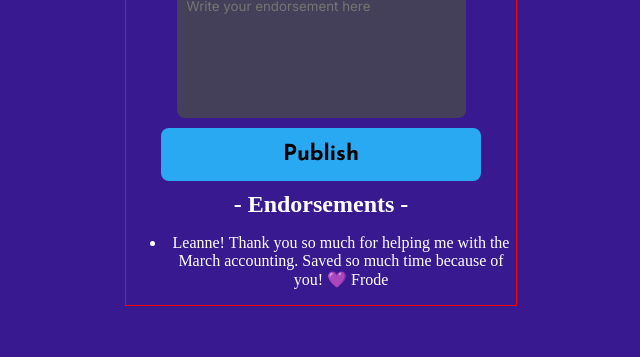
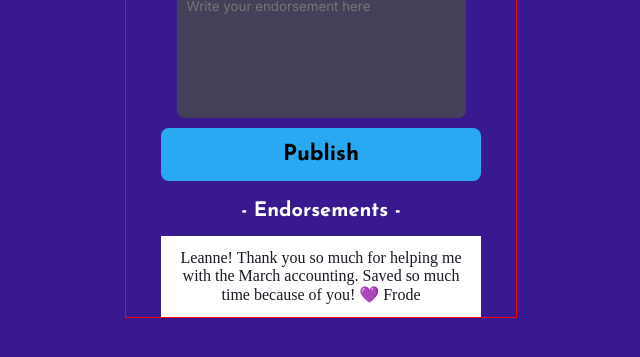
Before and after one commit to Yosef-Solomon19/We_are_the_Champions_Solo_Proj, a plain HTML site: page index.html in a window 1280 px wide. Shown: the part 291-648 px from the top of the page, without its empty margins (319-959 px from the left). Drawn offline with Linux system fonts and the light colour scheme.

Commit message:
Styling subtitle, ul and li

```diff
--- a/CSS/style.css
+++ b/CSS/style.css
@@ -13,6 +13,13 @@ html, body {
   font-weight: 700;
   font-size: 25px;
 }
+
+.subtitle {
+  font-family: 'Josefin Sans', sans-serif;
+  font-weight: 700;
+  font-size: 20px;
+}
+
 .endorsement-field {
   font-family: 'Inter', sans-serif;
 }
@@ -51,6 +58,7 @@ h1, h2 {
   margin-top: 20px;
 }
 
+
 .endorsement-section{
   /* border: 1px solid yellow; */
   max-width: 320px;
@@ -65,6 +73,7 @@ h1, h2 {
   border-radius: 8px;
   border: none;
 }
+
 .endorsement-field {
   vertical-align: top;
   padding: 5px 10px 100px 10px;
@@ -79,7 +88,7 @@ h1, h2 {
 }
 
 .publish-btn {
-   margin: 10px 0;
+  margin: 10px 0 20px;
   padding: 15px;
   background-color: #28A9F1;
 }
@@ -88,3 +97,16 @@ h1, h2 {
   max-width: 90px;
   margin: 0 auto;
 }
+
+.endorsement-list {
+  margin: 15px 35px 0;
+  padding: 0;
+
+}
+.endorsement-list li {
+  color: #1B1924;
+  background-color: #FFFFFF;
+  padding: 13px 15px;
+  list-style-type: none;
+
+}
```
Lines whose indentation alone changed are shown as unchanged.
